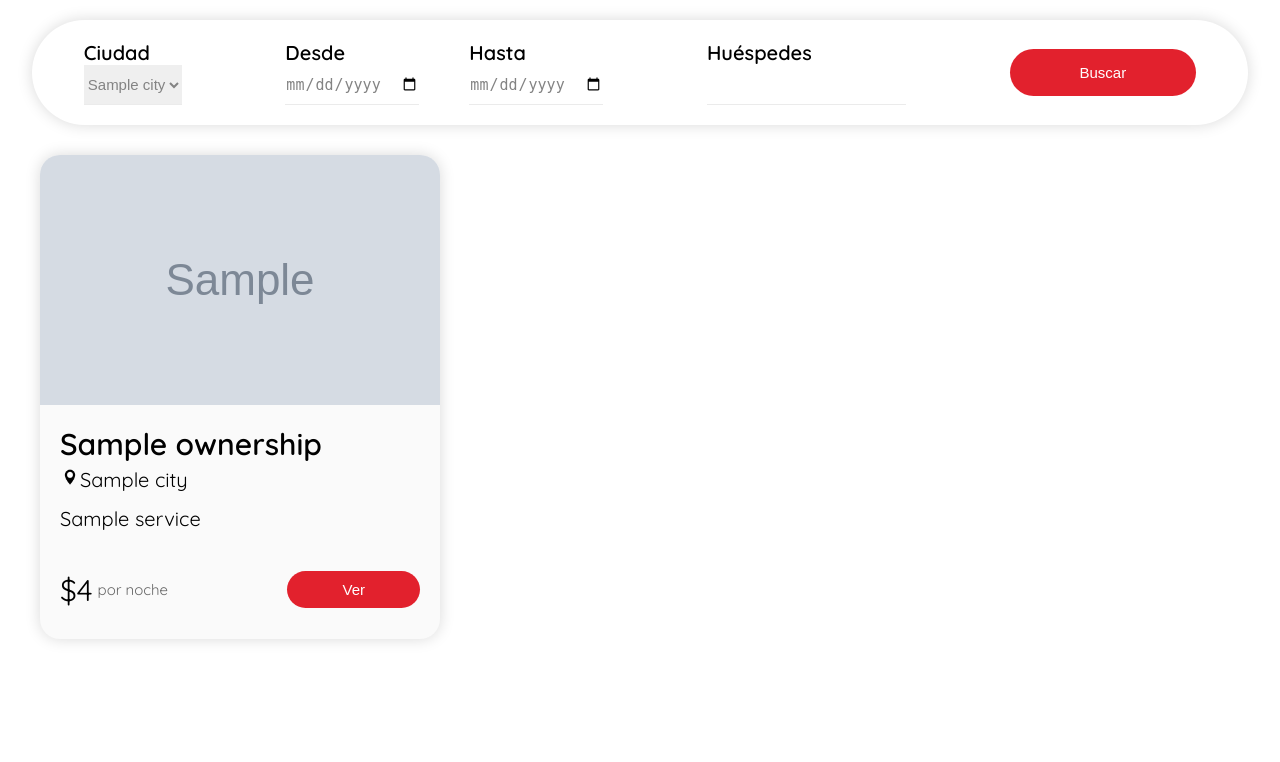
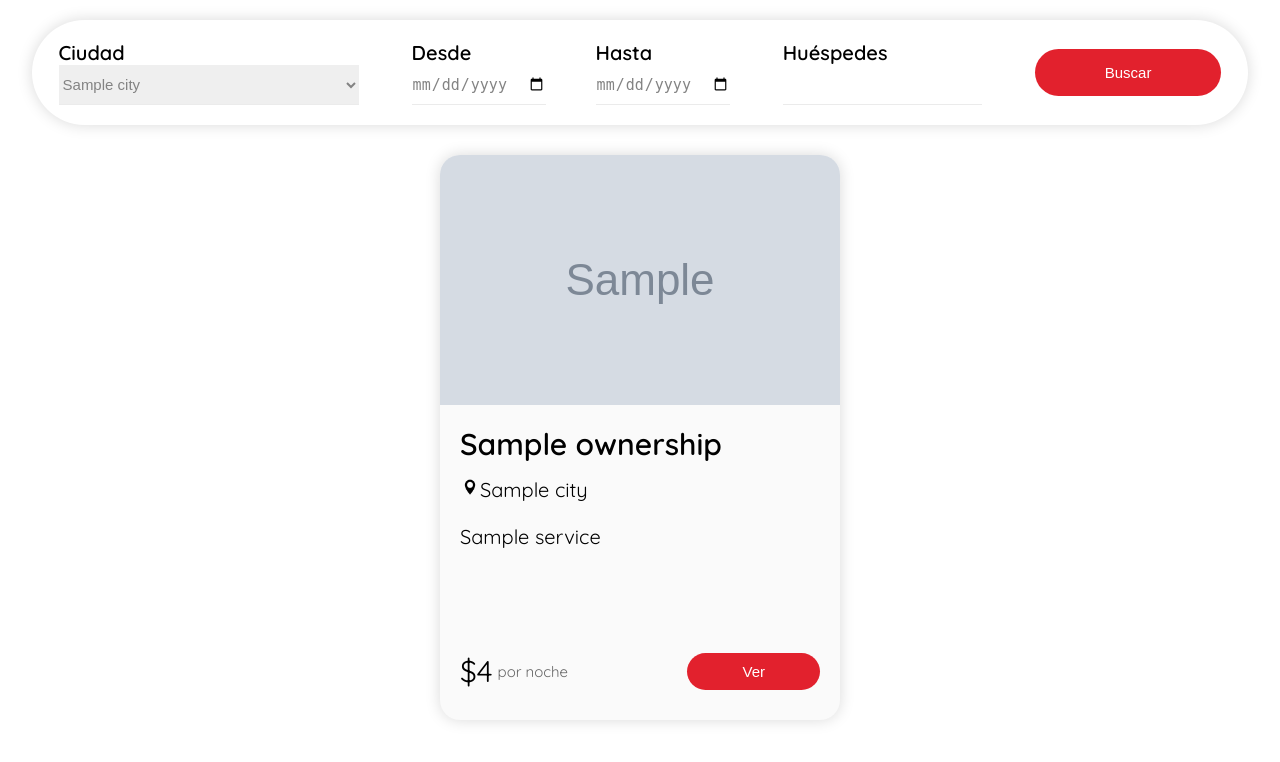
Before and after one commit to MateuGit/AIRBNB-UTN, a Django app: template airbnb/ownerships/templates/ownership/grid.html in a window 1280 px wide. Shown: the top 762 px of the page. Run offline with Django 3.2, Linux system fonts and the light colour scheme; the template is opened without the code that fills it: most values are stand-ins (such as "Sample title", 1, 10 or a date in 2020); grey boxes marked "Sample" are stand-in pictures.

Commit message:
Visual bugs fixed

```diff
--- a/airbnb/ownerships/templates/ownership/grid.html
+++ b/airbnb/ownerships/templates/ownership/grid.html
@@ -13,7 +13,7 @@
             <form action="" class="form-nav">
                 <div class="form-control">
                     <label for="city">Ciudad</label>
-                    <select name="city" id="" class="input-md" required>
+                    <select name="city" id="nav-city" class="input-md" required>
                         {% for city in cities %}
 
                             {% if city.id == cityId %}
@@ -63,10 +63,10 @@
                 <img src="{{ownership.image.url}}" alt="house" />
                 <div class="grid-item-info">
                     <div class="grid-item-info-header">
-                        <h3 class="grid-item-info-title">{{ ownership.title }}</h3>
-                        <div class="grid-item-info-header-city">
+                        <h3 class="grid-item-info-title" style="margin-bottom: 2rem;">{{ ownership.title }}</h3>
+                        <div class="grid-item-info-header-city" >
                             <img src="../../../static/media/icons/location-icon.png" alt="location"/>
-                            <h4 class="grid-item-info-city">{{ownership.city}}</h4>
+                            <h4 class="grid-item-info-city" style="margin-left: 2rem;">{{ownership.city}}</h4>
                         </div>
 
                     </div>
--- a/airbnb/static/css/styles.css
+++ b/airbnb/static/css/styles.css
@@ -85,11 +85,12 @@
 }
 
 .btn-back {
-  padding: 0.5rem 2rem;
+  padding: 1rem 4rem;
   color: #ffffff;
   background-color: #e2212d;
   border-radius: 6rem;
   position: absolute;
+  font-size: 1.7rem;
   top: 2%;
   left: 2%;
   -webkit-box-shadow: 0px 0px 15px 0px rgba(0, 0, 0, 0.15);
@@ -178,6 +179,17 @@
   right: 59%;
 }
 
+#nav-city {
+  width: 35rem;
+  margin-right: -10rem;
+}
+@media only screen and (max-width: 1400px) {
+  #nav-city {
+    margin-right: 0rem;
+    width: 30rem;
+  }
+}
+
 .houses-grid {
   width: 100%;
 }
@@ -190,6 +202,7 @@
   grid-row-gap: 2rem;
   margin-top: 3rem;
   padding: 0 4rem;
+  justify-content: center;
 }
 
 .grid-item {
@@ -199,7 +212,6 @@
   -webkit-box-shadow: 0px 0px 15px 0px rgba(0, 0, 0, 0.15);
   -moz-box-shadow: 0px 0px 15px 0px rgba(0, 0, 0, 0.15);
   box-shadow: 0px 0px 15px 0px rgba(0, 0, 0, 0.15);
-  overflow-wrap: break-word;
 }
 .grid-item img {
   width: 100%;
@@ -246,6 +258,7 @@
   display: flex;
   justify-content: space-between;
   align-items: center;
+  margin-top: -2rem;
 }
 .grid-item-info-action-price {
   display: flex;
@@ -268,10 +281,12 @@
 .grid-item-list-services {
   columns: 2;
   list-style: none;
-  text-align: center;
+  margin: 2rem 0;
+  column-width: 16rem;
+  height: 12vh;
 }
 .grid-item-list-services :first-child {
-  margin-top: -0.03rem;
+  margin-top: -0.2rem;
 }
 
 .landing {
@@ -321,7 +336,6 @@
   background-color: #ffffff;
   border-radius: 3rem 0 0 3rem;
   width: 64%;
-  height: 100%;
   padding-bottom: 2rem;
 }
 .house .house-content-img {
--- a/airbnb/static/sass/_buttons.scss
+++ b/airbnb/static/sass/_buttons.scss
@@ -27,11 +27,12 @@
 
   .btn-back{
     @extend .btn;
-    padding: 0.5rem 2rem;
+    padding: 1rem 4rem;
     color: $color-font-white;
     background-color: $color-red;
     border-radius: $border-radius-1;
     position: absolute;
+    font-size: 1.7rem;
     top: 2%;
     left: 2%;
     @include box-shadow();
--- a/airbnb/static/sass/_reserve.scss
+++ b/airbnb/static/sass/_reserve.scss
@@ -10,7 +10,6 @@
       background-color: $color-bg-white;
       border-radius: $border-radius-2 0 0 $border-radius-2;
       width: 64%;
-      height: 100%;
       padding-bottom:2rem;
       &-img {
         width: 100%;
```
Also changed, not shown: airbnb/static/sass/_grid.scss (+9 -1 lines), airbnb/static/sass/_nav.scss (+9 -0 lines), airbnb/Reservations/migrations/0027_auto_20201029_2057.py (added), airbnb/db.sqlite3, 1 other file.
